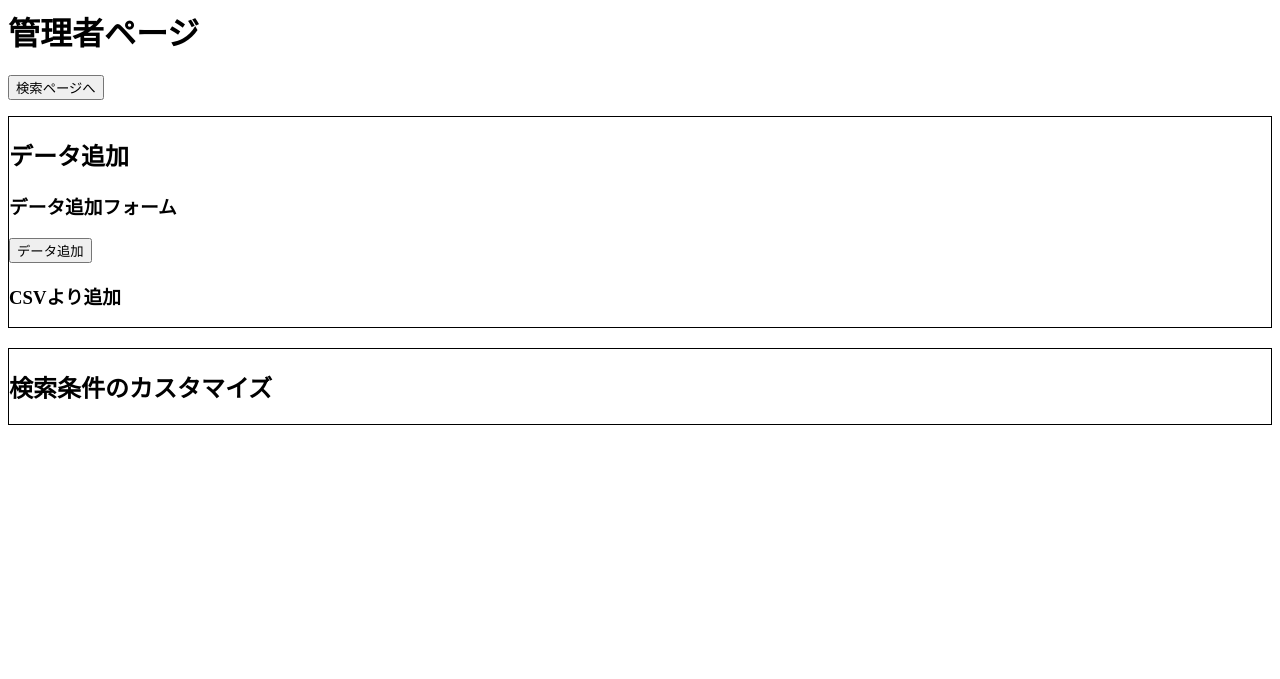
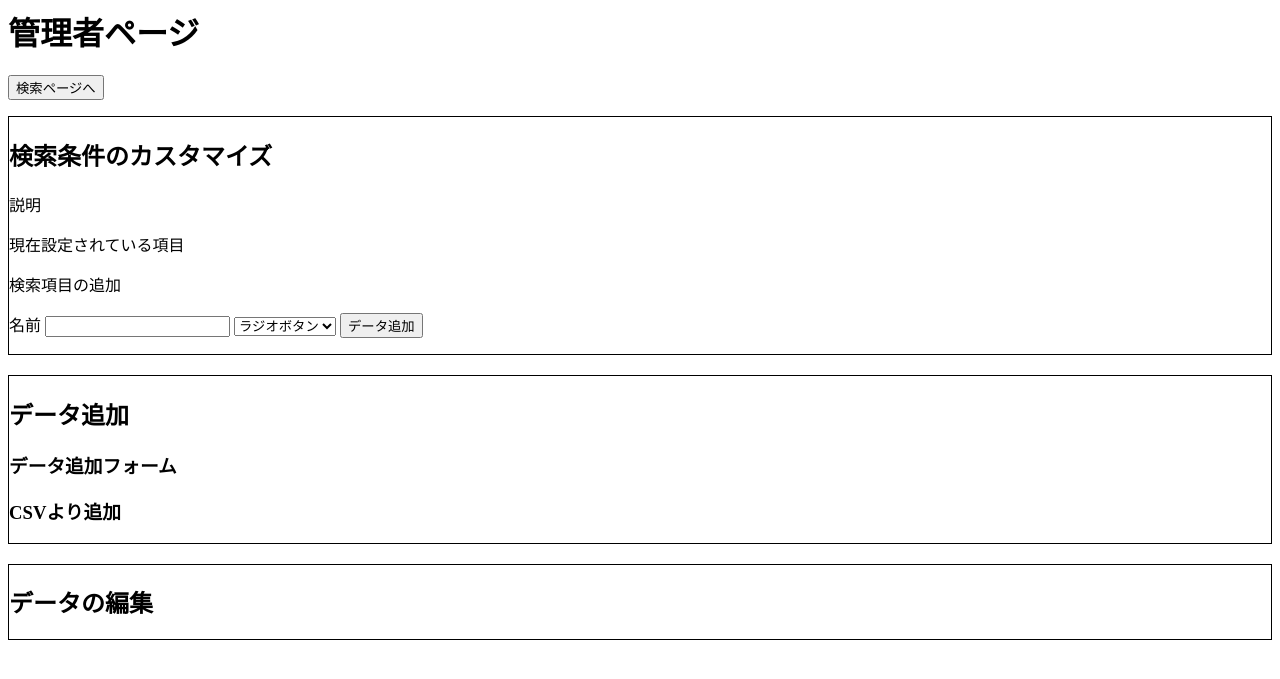
Before and after one commit to jo-315/search_demo, a Flask app: page /admin in a window 1280 px wide. Shown: the top 679 px of the page. Run offline with Flask 2, Linux system fonts and the light colour scheme.

Commit message:
検索項目フォームの追加

```diff
--- a/src/templates/admin.html
+++ b/src/templates/admin.html
@@ -13,12 +13,16 @@
       </div>
     </div>
     <div class="admin_box box">
+      <h2>検索条件のカスタマイズ</h2>
+      {% include "search_condition_form.html" %}
+    </div>
+    <div class="admin_box box">
       <h2>データ追加</h2>
       {% include "data_form.html" %}
       {% include "csv_form.html" %}
     </div>
     <div class="admin_box box">
-      <h2>検索条件のカスタマイズ</h2>
+      <h2>データの編集</h2>
     </div>
   </body>
 </html>
--- a/src/templates/data_form.html
+++ b/src/templates/data_form.html
@@ -1,7 +1,3 @@
 <div>
   <h3>データ追加フォーム</h3>
-  <div>
-    <form action="/data_form" method="POST">
-      <input type="submit" value="データ追加"></form>
-  </div>
 </div>
--- /dev/null
+++ b/src/templates/search_condition_form.html
@@ -0,0 +1,17 @@
+<div>
+  <p>説明</p>
+</div>
+<div>
+  <p>現在設定されている項目</p>
+</div>
+<div>
+  <p>検索項目の追加</p>
+  <form action="/data_form" method="POST">
+    <label for="name">名前</label>
+    <input type="text" name="name">
+    <select name="price">
+      <option value="radio">ラジオボタン</option>
+      <option value="0"></option>
+    </select>
+    <input type="submit" value="データ追加"></form>
+</div>
```
Also changed, not shown: init_db/docker-entrypoint-initdb.d/init.sql (+7 -0 lines).
